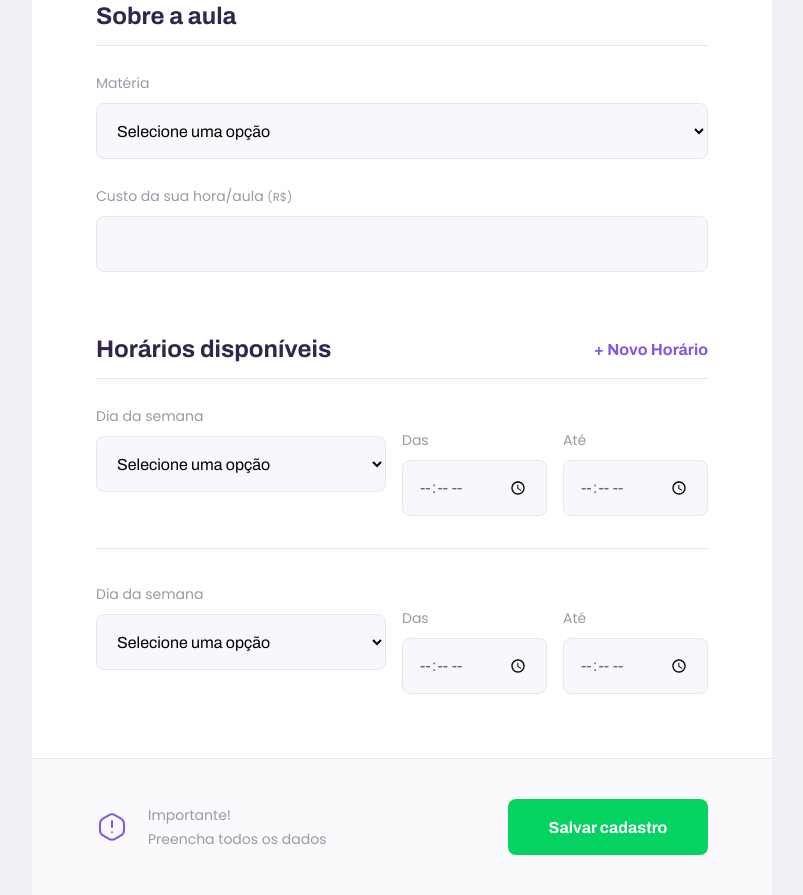
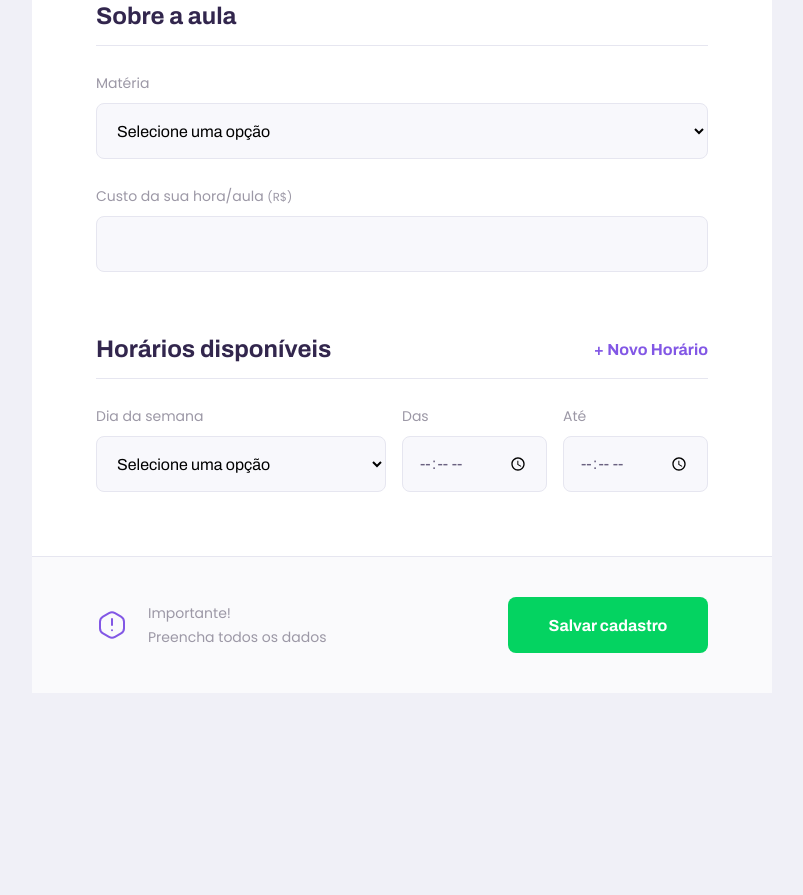
Before and after one commit to viniciusOLN/Next-Level-Week-2, a plain HTML site: page give-classes.html in a window 1280 px wide. Shown: the part 1039-1934 px from the top of the page, without its empty margins (238-1041 px from the left). After the commit the page ends 1732 px from the top, so only its background shows below. Drawn offline with Linux system fonts and the light colour scheme.

Commit message:
Fim da página de dar aulas feita no 3º dia de Next Level Week

```diff
--- a/give-classes.html
+++ b/give-classes.html
@@ -11,6 +11,8 @@
     <link rel="stylesheet" href="styles/partials/page-give-classes.css">
 
     <link href="https://fonts.googleapis.com/css2?family=Archivo:wght@400;700&amp;family=Poppins:wght@400;600&amp;display=swap" rel="stylesheet">
+
+    <script src="/scripts/addField.js" defer></script>
 
 </head>
 <body id="page-give-classes">
@@ -80,38 +82,11 @@
                         <input type="number" id="cost" name="cost" required>
                     </div>
                 </fieldset>
-                <fieldset id="#schedule-item">
+                <fieldset id="schedule-items">
                     <legend>Horários disponíveis
-                        <button id="add-time"> + Novo Horário</button>
+                        <button type="button" id="add-time"> + Novo Horário</button>
                     </legend>
 
-                    <div class="schedule-item" >
-
-                        <div class="select-block">
-                            <label for="weekday">Dia da semana</label>
-                            <select name="weekday[]" required>
-                                <option value="">Selecione uma opção</option>
-                                <option value="0">Domingo</option>
-                                <option value="1">Segunda-feira</option>
-                                <option value="2">Terça-feira</option>
-                                <option value="3">Quarta-feira</option>
-                                <option value="4">Quinta-feira</option>
-                                <option value="5">Sexta-feira</option>
-                                <option value="6">Sábado</option>
-                            </select>
-                        </div>
-
-                        <div class="input-block">
-                            <label for="time_from">Das</label>
-                            <input type="time" name="time_from[]" required>
-                        </div>
-
-                        <div class="input-block">
-                            <label for="time_to">Até</label>
-                            <input type="time" name="time_to[]" required>
-                        </div>
-
-                    </div>
                     <div class="schedule-item">
 
                         <div class="select-block">
@@ -128,12 +103,12 @@
                             </select>
                         </div>
 
-                        <div class="input-block">
+                        <div class="input-block time">
                             <label for="time_from">Das</label>
                             <input type="time" name="time_from[]" required>
                         </div>
 
-                        <div class="input-block">
+                        <div class="input-block time">
                             <label for="time_to">Até</label>
                             <input type="time" name="time_to[]" required>
                         </div>
@@ -153,7 +128,5 @@
 
     </div>
 
-
-
 </body>
 </html>
--- /dev/null
+++ b/scripts/addField.js
@@ -0,0 +1,18 @@
+// Procurar o botão
+document.querySelector("#add-time").addEventListener('click', cloneField)
+
+// Executar uma ação
+function cloneField(){
+
+    const newFieldContainer = document.querySelector(".schedule-item").cloneNode(true)
+
+    const fields = newFieldContainer.querySelectorAll("input");
+
+    fields.forEach(function(field){
+
+        field.value = ""
+
+    })
+
+    document.querySelector("#schedule-items").appendChild(newFieldContainer)
+}
--- a/styles/partials/page-give-classes.css
+++ b/styles/partials/page-give-classes.css
@@ -122,8 +122,8 @@
         column-gap: 1.6rem;
     }
 
-    #page-give-classes #schedule-item .select-block + .input-block, #page-give-classes #schedule-item .input-block + .input-block{
-        margin-top: 0;
+    .time{
+        margin-top: 0 !important;
     }
 
     #page-give-classes main footer{
```
